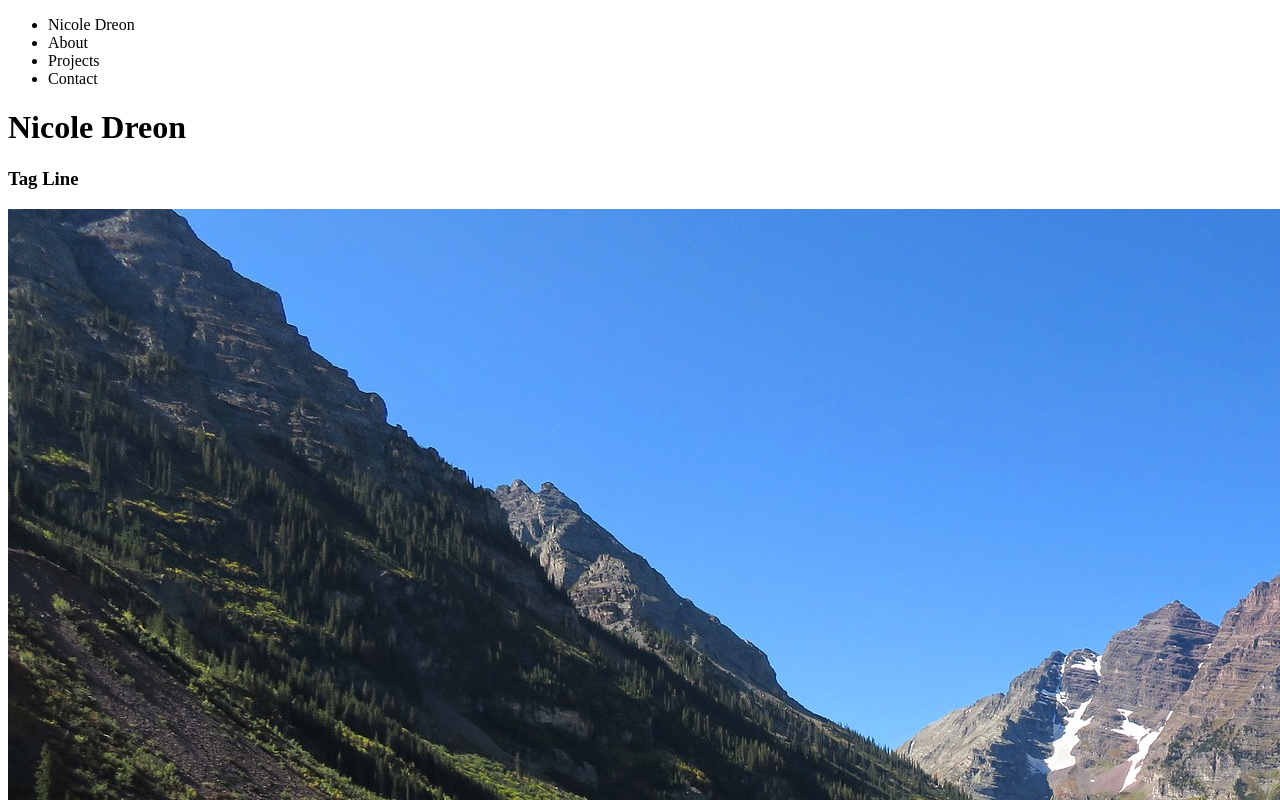
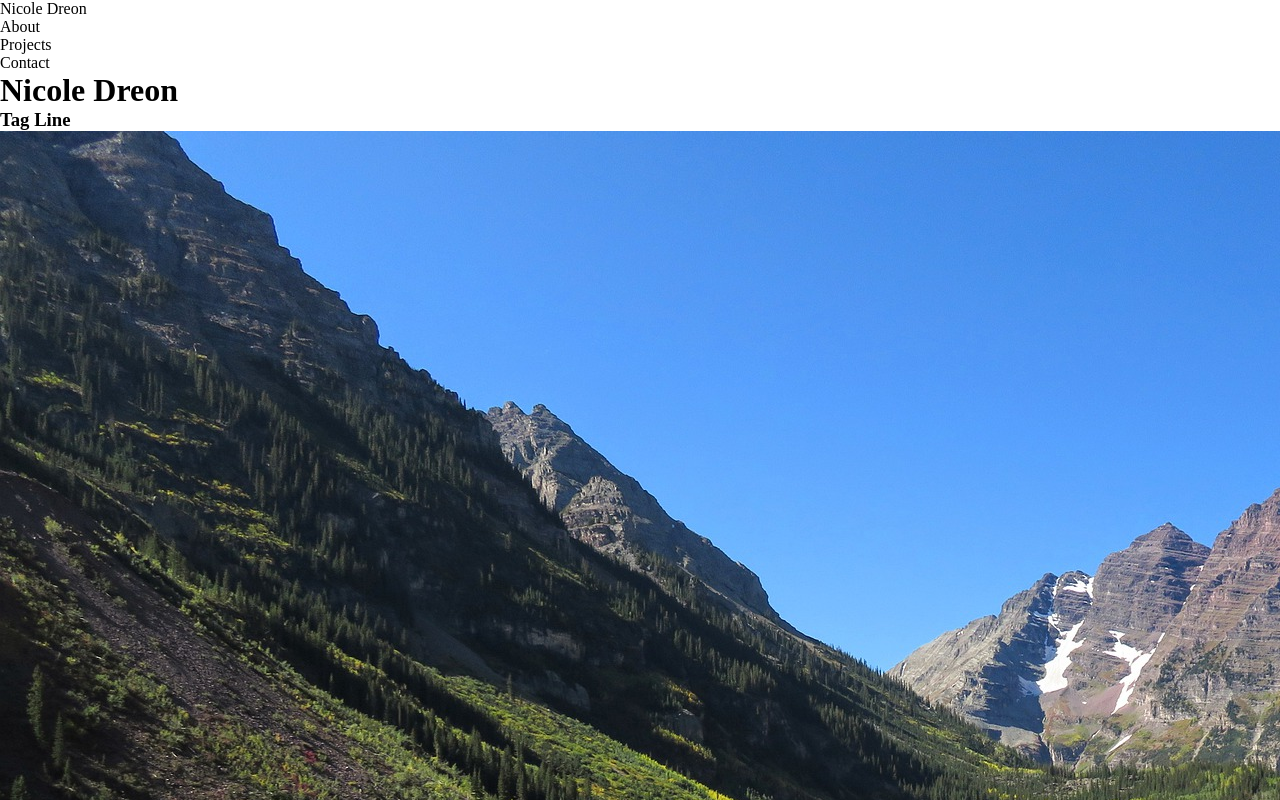
Before and after one commit to NicoleDreon/portfolio, an Angular app: page / in a window 1280 px wide. Shown: the top 800 px of the page. Built offline with nearby package versions, Linux system fonts and the light colour scheme.

Commit message:
remove default style settings

```diff
--- a/src/styles.css
+++ b/src/styles.css
@@ -1 +1,8 @@
 /* You can add global styles to this file, and also import other style files */
+body,
+h1,
+h3,
+ul {
+  margin: 0;
+  padding: 0;
+}
```
